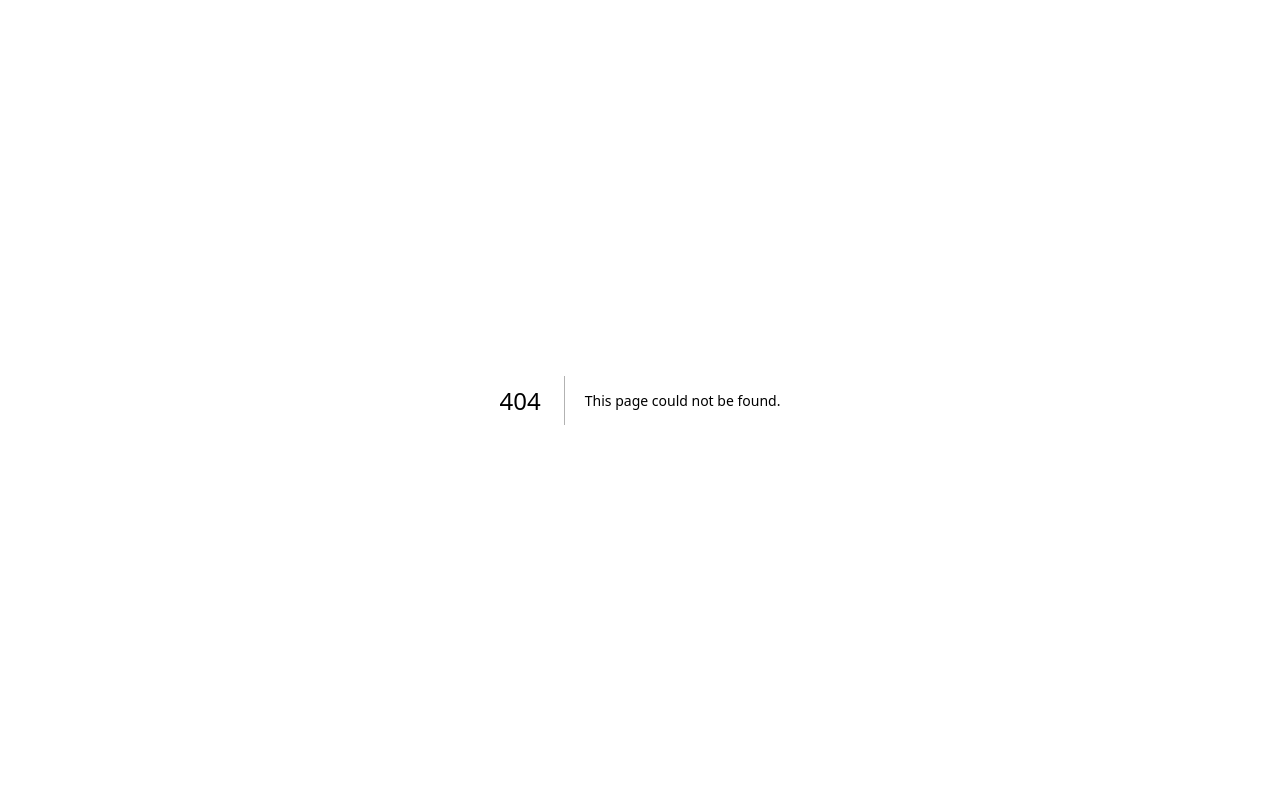
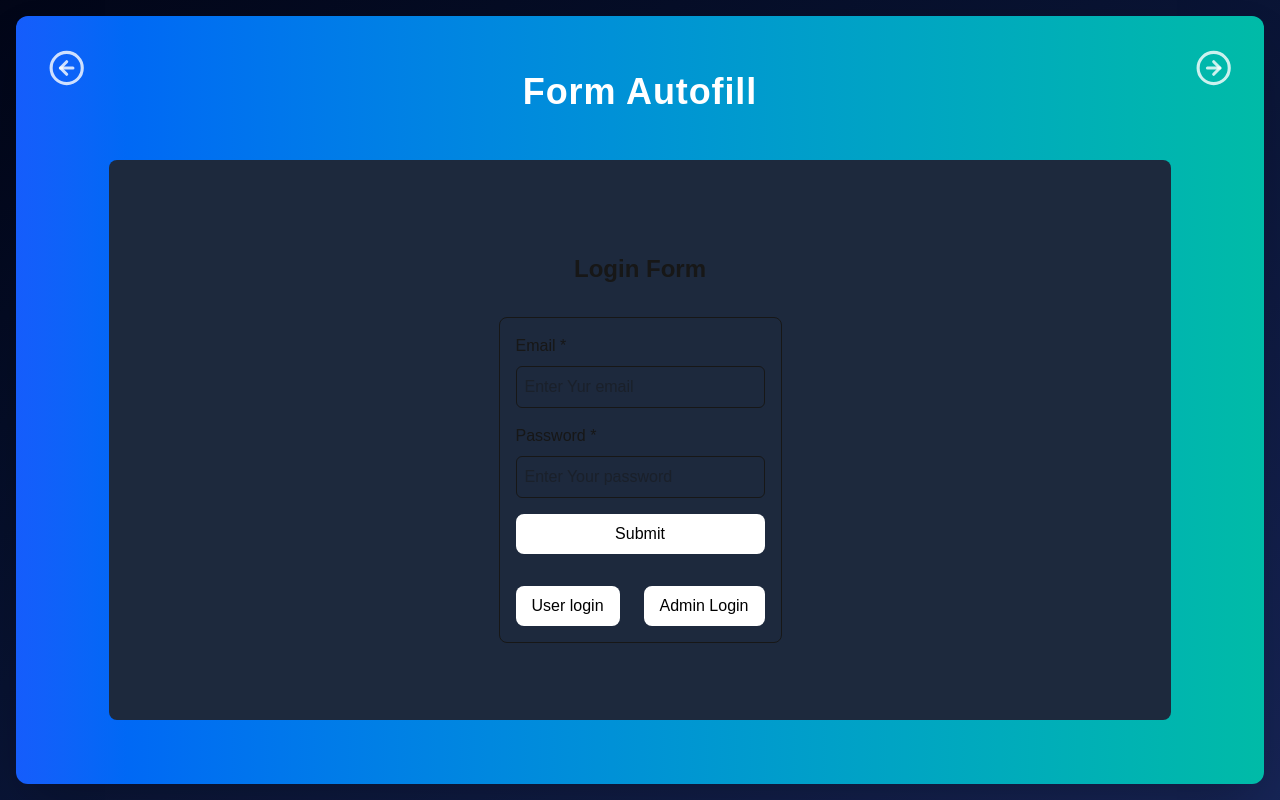
Before and after one commit to abhishekrathour07/Frontend-Interview, a Next.js app: page /question23 in a window 1280 px wide. Before the commit this address had no page. Built offline with nearby package versions, Linux system fonts and the light colour scheme.

Commit message:
feat: add form autofill component

```diff
--- /dev/null
+++ b/app/question23/page.tsx
@@ -0,0 +1,13 @@
+import Question23 from '@/components/Question23'
+import Template from '@/Template/Template'
+import React from 'react'
+
+const page = () => {
+  return (
+    <div>
+      <Template Heading='Form Autofill' solution={<Question23/>} nextQuestion='question24'/>
+    </div>
+  )
+}
+
+export default page
--- /dev/null
+++ b/components/Question23.tsx
@@ -0,0 +1,40 @@
+'use client'
+import React, { useState } from 'react'
+
+const Question23 = () => {
+    const [email, setEmail] = useState('')
+    const [password, setPassword] = useState('')
+
+    const handleUser = () => {
+        setEmail("User@gmail.com")
+        setPassword("12345678")
+    }
+    const handleAdmin = () => {
+        setEmail("admin@gmail.com")
+        setPassword("12345678")
+    }
+    return (
+        <div className='bg-slate-800 h-[70vh] flex flex-col w-full  justify-center items-center  rounded-lg p-4 gap-4'>
+
+            <h1 className='text-2xl font-bold mt-4 mb-4'>Login Form</h1>
+
+           <div className='border p-4 rounded-lg space-y-4'>
+             <div className='flex flex-col gap-2'>
+                <label htmlFor="email">Email <span>*</span></label>
+                <input type="text" placeholder='Enter Yur email' value={email}  className='p-2 border rounded-md' onChange={(e)=>setEmail(e.target.value)} />
+            </div>
+            <div className='flex flex-col gap-2'>
+                <label htmlFor="email">Password <span>*</span></label>
+                <input type="text" placeholder='Enter Your password' value={password} className='p-2 border rounded-md' onChange={(e)=>setPassword(e.target.value)}  />
+            </div>
+            <button className='bg-white text-black px-4 py-2 rounded-lg w-full'>Submit</button>
+            <div className='flex items-center  gap-6 mt-4'>
+                <button className='bg-white text-black px-4 py-2  rounded-lg' onClick={handleUser}>User login</button>
+                <button className='bg-white text-black px-4 py-2  rounded-lg' onClick={handleAdmin}>Admin Login</button>
+            </div>
+           </div>
+        </div>
+    )
+}
+
+export default Question23
```
